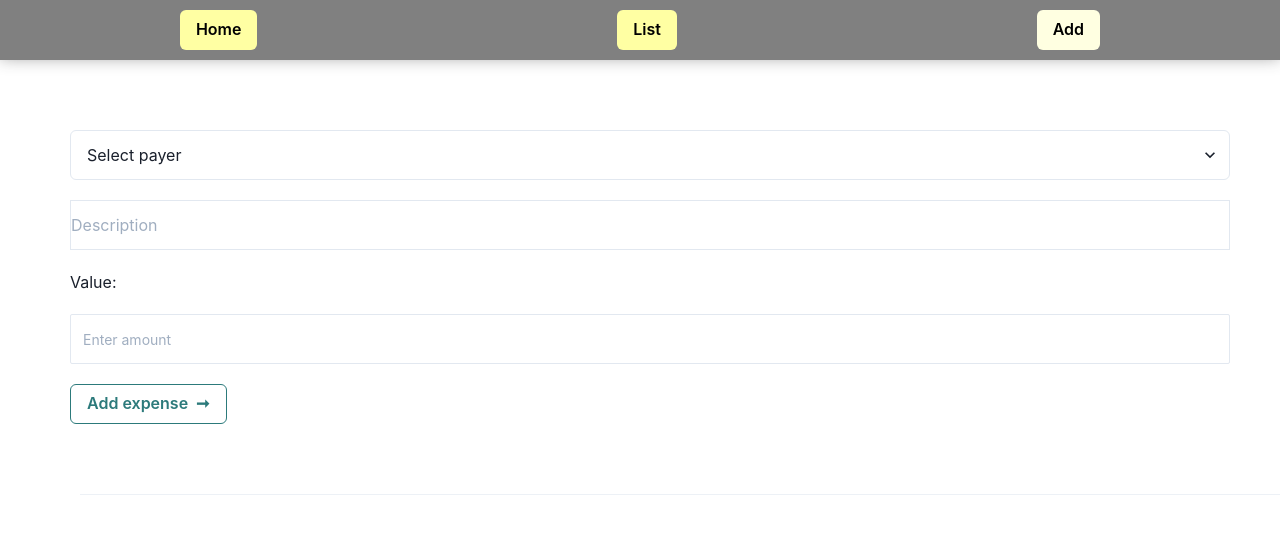
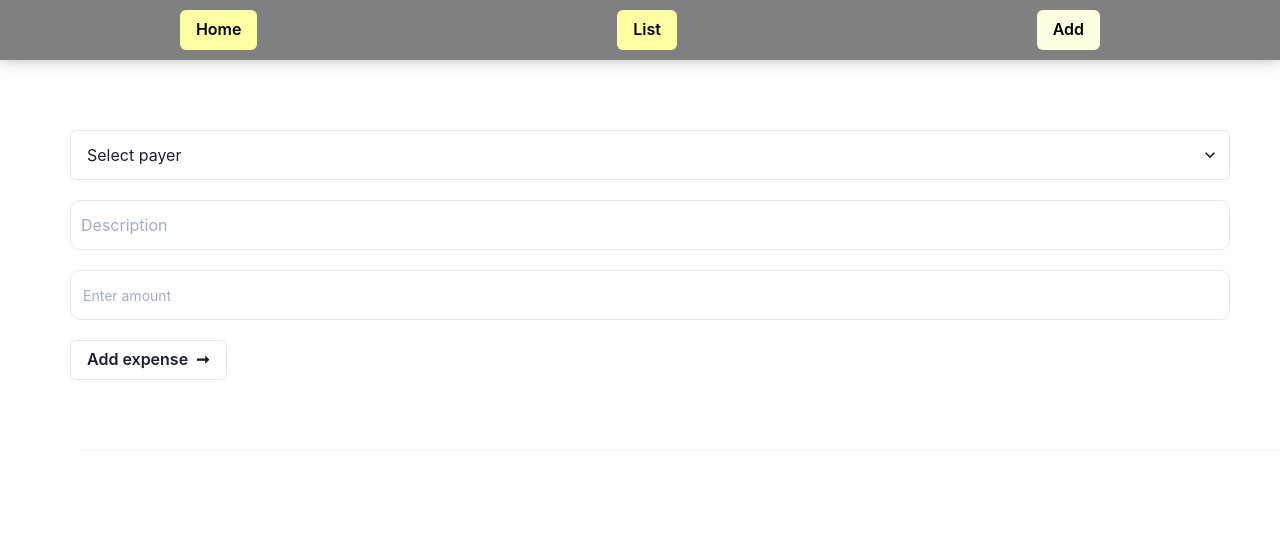
Before and after one commit to LinuzJ/Expenses_webApp, a Next.js app: page /add in a window 1280 px wide. Shown: the top 534 px of the page. Built offline with nearby package versions, Linux system fonts and the light colour scheme.

Commit message:
design changes to Add page

```diff
--- a/components/AlertMessage.js
+++ b/components/AlertMessage.js
@@ -33,7 +33,15 @@ const AlertMessageSuccess = (props) => {
           the button below
         </AlertDescription>
       </Alert>
-      <Button onClick={() => props.setResultOfPost("")}>Close</Button>
+      <Button
+        onClick={() => props.setResultOfPost("")}
+        m="10px"
+        rightIcon={"X"}
+        colorScheme="gray"
+        variant="outline"
+      >
+        Close
+      </Button>
     </Flex>
   );
 };
--- a/components/AlertMessageFail.js
+++ b/components/AlertMessageFail.js
@@ -32,7 +32,15 @@ const AlertMessageFail = (props) => {
           Please try again. To close this window please click the button below
         </AlertDescription>
       </Alert>
-      <Button onClick={() => props.setResultOfPost("")}>Close</Button>
+      <Button
+        onClick={() => props.setResultOfPost("")}
+        m="10px"
+        rightIcon={"X"}
+        colorScheme="gray"
+        variant="outline"
+      >
+        Close
+      </Button>
     </Flex>
   );
 };
--- a/pages/add.js
+++ b/pages/add.js
@@ -67,9 +67,12 @@ export default function add() {
             <option value="Linus">Linus</option>
           </Select>
           <Input
+            p="10px"
             height="50px"
+            borderRadius="10px"
             type="text"
             placeholder="Description"
+            borderRadius="10px"
             name="what"
             m="10px"
             size="nm"
@@ -77,16 +80,12 @@ export default function add() {
               required: "Tell what the expense is!",
             })}
           />
-          <Text m="10px">
-            Value: {value}
-            {value !== "" && " €"}
-          </Text>
+
           <Input
             height="50px"
-            value={value}
-            onChange={handleChange}
             placeholder="Enter amount"
             type="number"
+            borderRadius="10px"
             name="amount"
             m="10px"
             size="sm"
@@ -101,7 +100,7 @@ export default function add() {
             type="submit"
             m="10px"
             rightIcon={"➞"}
-            colorScheme="teal"
+            colorScheme="gray"
             variant="outline"
           >
             Add expense
--- a/pages/index.js
+++ b/pages/index.js
@@ -64,7 +64,7 @@ export default function Home(props) {
             </StatNumber>
             <StatHelpText>
               <StatArrow type="decrease" />
-              {difference}
+              {difference} €
             </StatHelpText>
           </Stat>
         </StatGroup>
```
Also changed, not shown: 1 other file (tests, documents, lock files or other folders).
